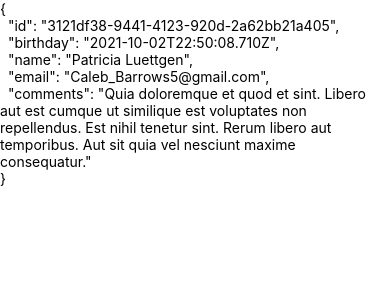
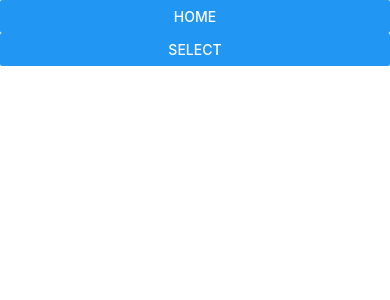
Before and after one commit to kmebin/MobileSoftware, a React Native app in the folder Lecture/: screen / in a window 390 px wide. Shown: the top 300 px of the page. Built offline with nearby package versions, Linux system fonts and the light colour scheme.

Commit message:
[add] ch02-4 : button, alert 사용

```diff
--- a/Lecture/App.tsx
+++ b/Lecture/App.tsx
@@ -1,14 +1,33 @@
 import React from 'react';
-import {SafeAreaView, Text} from 'react-native';
-import {create} from './util/createPerson';
+import {SafeAreaView, Alert, Button} from 'react-native';
 
-// 속성이 없다면 function 키워드를 사용하여 함수를 작성하는게 편리
-// 속성이 있다면 화살표 함수로 작성하는게 편리
+// Button 컴포넌트, Alert API 사용
 const App = () => {
-  const person = create();
   return (
     <SafeAreaView>
-      <Text>{JSON.stringify(person, null, 2)}</Text>
+      <Button
+        title="Home"
+        onPress={() => Alert.alert('home pressed.', 'message')}
+      />
+      <Button
+        title="Select"
+        onPress={() =>
+          Alert.alert('select pressed.', 'message', [
+            {
+              text: 'No',
+              onPress: () => {
+                console.log('No');
+              },
+            },
+            {
+              text: 'Yes',
+              onPress: () => {
+                console.log('Yes');
+              },
+            },
+          ])
+        }
+      />
     </SafeAreaView>
   );
 };
```
